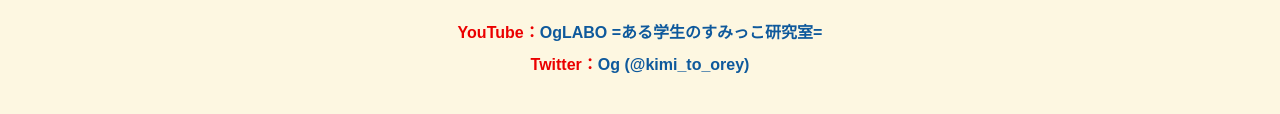
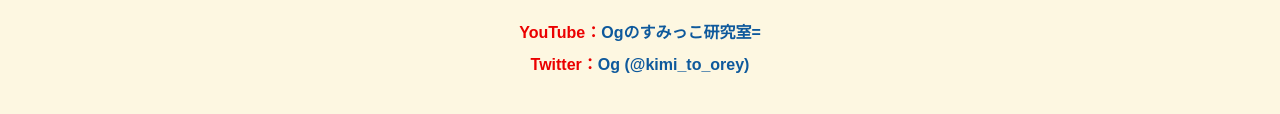
Before and after one commit to Ogura2020/ositakunaru, a plain HTML site: page index.html in a window 1280 px wide. Shown: the part 1226-1340 px from the top of the page. Drawn offline with Linux system fonts and the light colour scheme.

Commit message:
YouTubeの名前を変更しました

```diff
--- a/index.html
+++ b/index.html
@@ -58,7 +58,7 @@
   </p>
 
   <p class="url">
-    YouTube：<a href="https://www.youtube.com/channel/UCnd3BNhpEyeDd5OROgBd2qw">OgLABO =ある学生のすみっこ研究室=</a>
+    YouTube：<a href="https://www.youtube.com/channel/UCnd3BNhpEyeDd5OROgBd2qw">Ogのすみっこ研究室=</a>
   </br>Twitter：<a href="https://twitter.com/kimi_to_orey">Og (@kimi_to_orey)</a>
   </p>
 
```
